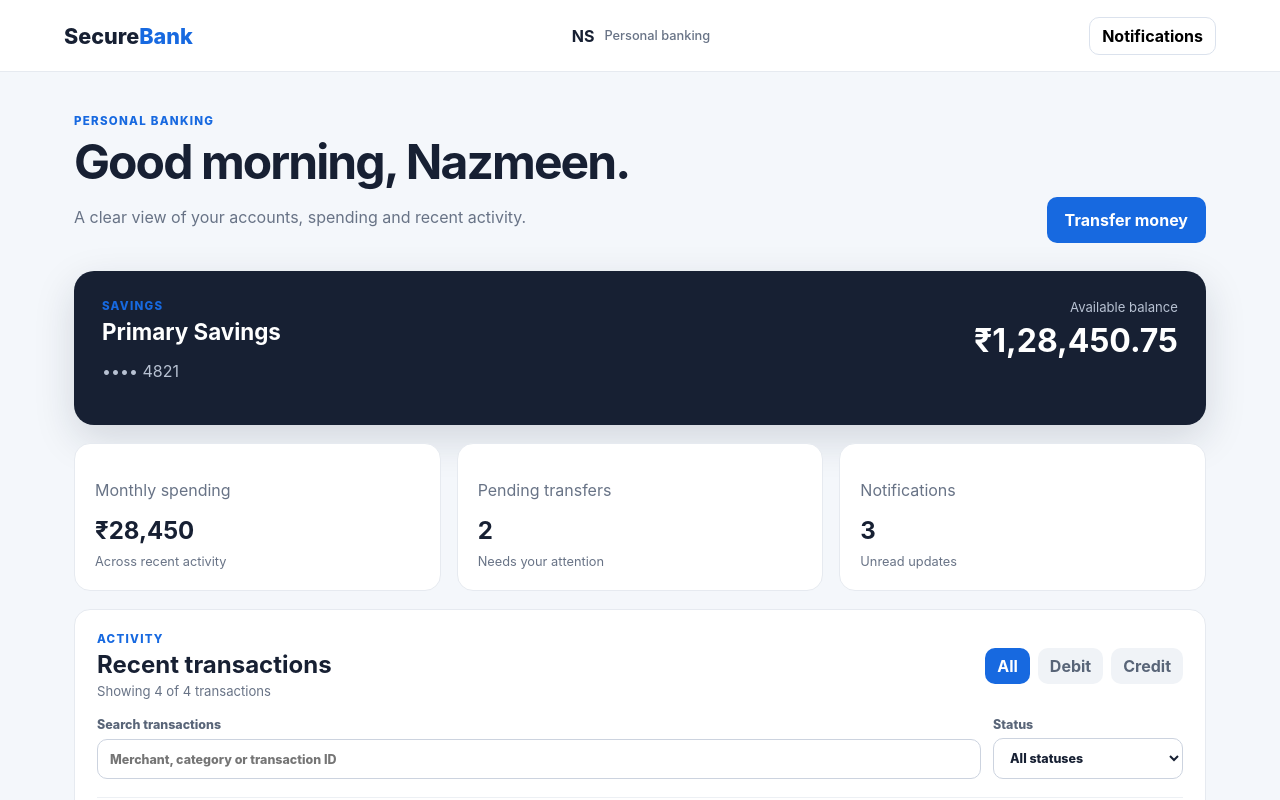
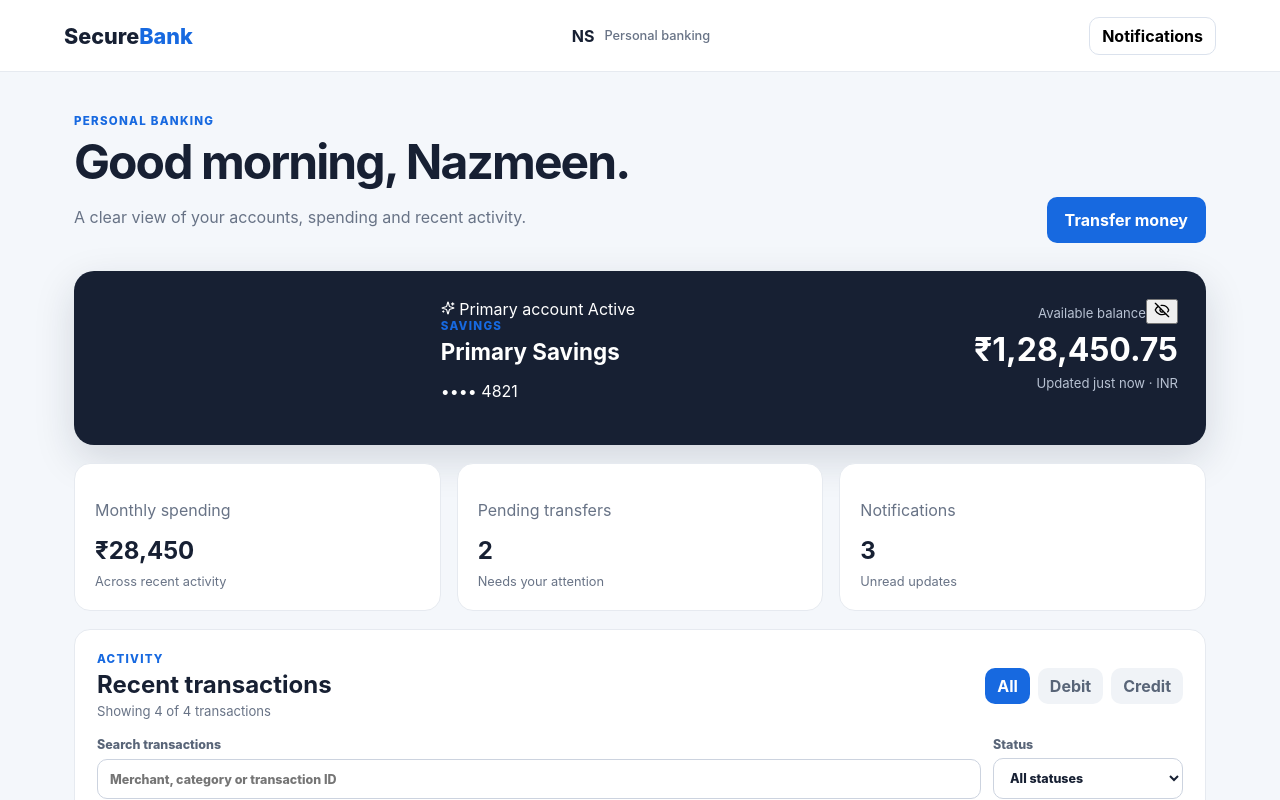
Before and after one commit to NajmeenShaikh/banking-ui-app, a React (Vite) app: page / in a window 1280 px wide. Shown: the top 800 px of the page. Built offline with nearby package versions, Linux system fonts and the light colour scheme.

Commit message:
feat: add smart balance card interactions

```diff
--- a/src/components/AccountCard.tsx
+++ b/src/components/AccountCard.tsx
@@ -1,18 +1,25 @@
+import { Eye, EyeOff, Sparkles } from "lucide-react";
+import { useState } from "react";
 import type { Account } from "../types/banking";
 
 const currency = new Intl.NumberFormat("en-IN", { style: "currency", currency: "INR" });
 
 export function AccountCard({ account }: { account: Account }) {
+  const [visible, setVisible] = useState(true);
+
   return (
     <section className="account-card" aria-labelledby="account-title">
-      <div>
+      <div className="account-glow" aria-hidden="true" />
+      <div className="account-copy">
+        <div className="account-topline"><span className="account-badge"><Sparkles size={14} aria-hidden="true" /> Primary account</span><span className="account-live"><i /> Active</span></div>
         <p className="eyebrow">{account.type}</p>
         <h2 id="account-title">{account.name}</h2>
-        <p className="muted">{account.maskedNumber}</p>
+        <p className="masked-number">{account.maskedNumber}</p>
       </div>
       <div className="balance">
-        <span>Available balance</span>
-        <strong>{currency.format(account.balance)}</strong>
+        <div className="balance-label"><span>Available balance</span><button className="balance-toggle" type="button" onClick={() => setVisible((value) => !value)} aria-label={visible ? "Hide balance" : "Show balance"}>{visible ? <EyeOff size={16} /> : <Eye size={16} />}</button></div>
+        <strong>{visible ? currency.format(account.balance) : "₹ ••••••"}</strong>
+        <span className="balance-hint">Updated just now · INR</span>
       </div>
     </section>
   );
```
